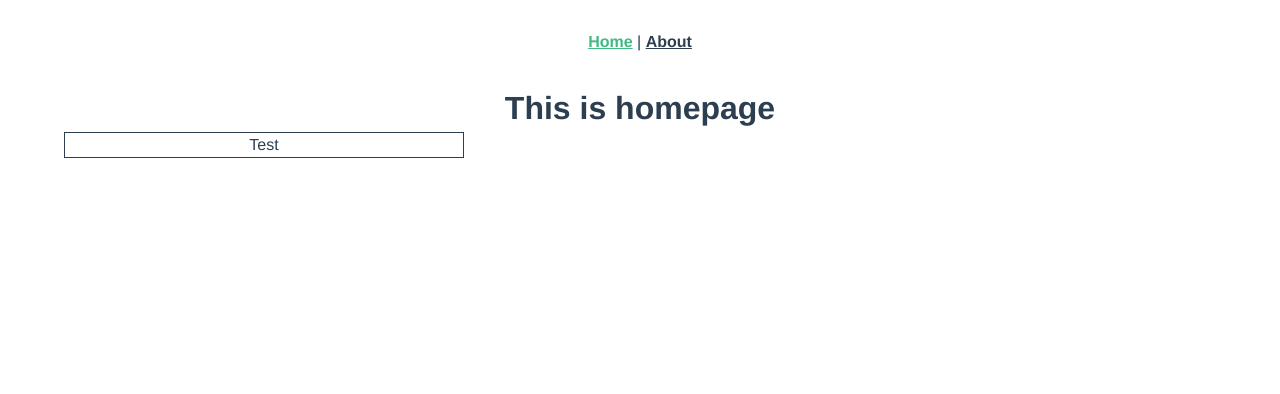
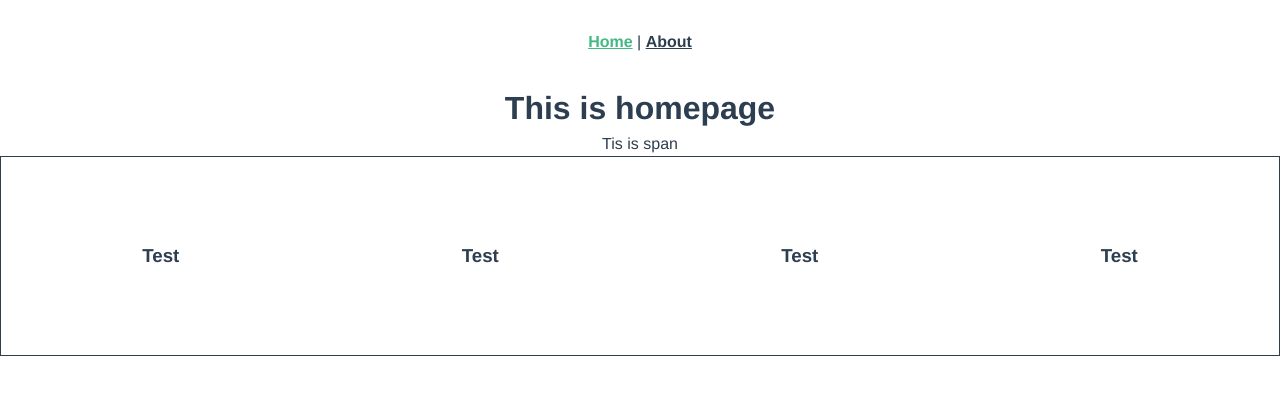
Before and after one commit to mohandshahin18/vuetify-app, a Vue app: page / in a window 1280 px wide. Shown: the top 394 px of the page. Built offline with nearby package versions, Linux system fonts and the light colour scheme.

Commit message:
Display Class

```diff
--- /dev/null
+++ b/src/components/DisplayClass.vue
@@ -0,0 +1,14 @@
+<template>
+  <div>
+    <span class="d-none d-sm-inline">Tis is span</span>
+    <div
+      class="parent d-flex justify-space-around align-center flex-column flex-sm-row"
+      style="height: 200px; border: 1px solid"
+    >
+      <h3>Test</h3>
+      <h3>Test</h3>
+      <h3>Test</h3>
+      <h3>Test</h3>
+    </div>
+  </div>
+</template>
--- a/src/views/HomeView.vue
+++ b/src/views/HomeView.vue
@@ -2,19 +2,21 @@
   <div class="home">
     <h1>This is homepage</h1>
     <!-- <GridSystem /> -->
-    <MarginPadding />
+    <!-- <MarginPadding /> -->
+    <DisplayClass />
   </div>
 </template>
 
 <script>
-// @ is an alias to /src
 // import GridSystem from "@/components/GridSystem.vue";
-import MarginPadding from "@/components/MarginPadding.vue";
+// import MarginPadding from "@/components/MarginPadding.vue";
+import DisplayClass from "@/components/DisplayClass.vue";
 export default {
   name: "HomeView",
   components: {
     // GridSystem,
-    MarginPadding,
+    // MarginPadding,
+    DisplayClass,
   },
 };
 </script>
```
